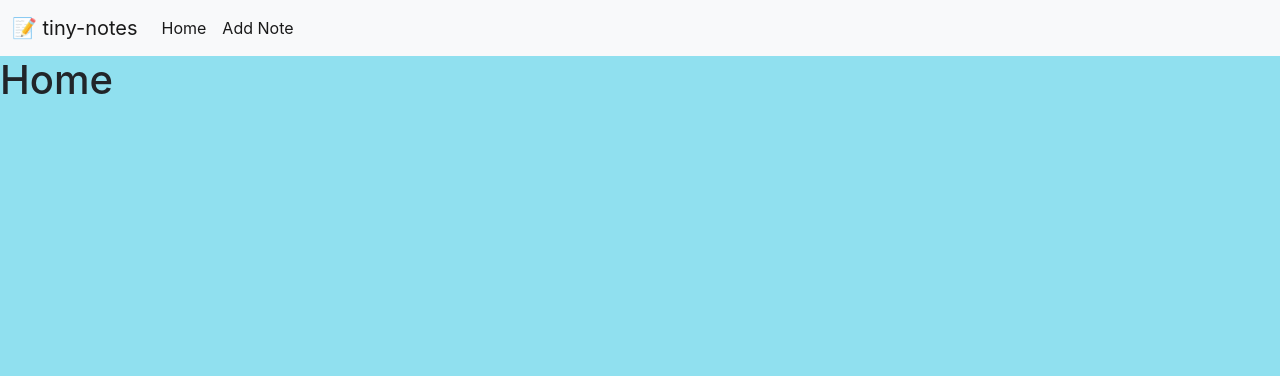
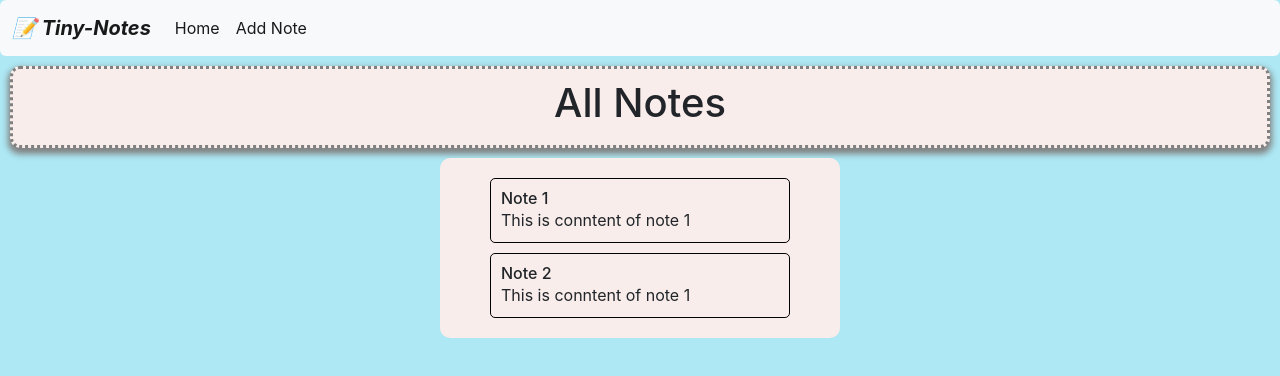
Before and after one commit to AvishkarMandlik/tiny-notes, a React (Create React App) app: page / in a window 1280 px wide. Shown: the top 376 px of the page. Built offline with nearby package versions, Linux system fonts and the light colour scheme.

Commit message:
home view added

```diff
--- a/src/components/Navbar/Navbar.js
+++ b/src/components/Navbar/Navbar.js
@@ -4,9 +4,9 @@
 function Navbar() {
   return (
     <div>
-      <nav class="navbar navbar-expand-lg bg-light">
+      <nav class="navbar navbar-expand-lg bg-light rounded ">
         <div class="container-fluid">
-          <Link class="navbar-brand" href="#">📝 tiny-notes</Link>
+          <Link class="navbar-brand fst-italic fw-bold" href="#">📝 Tiny-Notes</Link>
           <button class="navbar-toggler" type="button" data-bs-toggle="collapse" data-bs-target="#navbarNav"
             aria-controls="navbarNav"
             aria-expanded="false"
--- /dev/null
+++ b/src/components/Note/Note.css
@@ -0,0 +1,18 @@
+.card-note{
+    border: 1px solid black;
+    width: 300px;
+    border-radius: 5px;
+    margin: 10px;
+    padding: 10px;
+    display: block;
+    margin-left: auto;
+    margin-right: auto;
+}
+
+.card-note-title{
+    margin: 0;
+}
+
+.card-note-content{
+    margin: 0;
+}
--- /dev/null
+++ b/src/components/Note/Note.js
@@ -0,0 +1,12 @@
+import React from 'react'
+import "./Note.css"
+function Note({title,content}) {
+  return (
+    <div className='card-note'>
+        <h6 className='card-note-title'>{title}</h6>
+        <p className='card-note-content'>{content}</p>
+    </div>
+  )
+}
+
+export default Note
--- a/src/index.css
+++ b/src/index.css
@@ -5,7 +5,7 @@
     sans-serif;
   -webkit-font-smoothing: antialiased;
   -moz-osx-font-smoothing: grayscale;
-  background-color: #90e0ef !important;
+  background-color: #ade8f4 !important;
 }
 
 code {
--- a/src/views/Home/Home.css
+++ b/src/views/Home/Home.css
@@ -0,0 +1,21 @@
+.app-title-container{
+margin: 10px;
+padding: 10px;
+border-radius: 10px;
+box-shadow: 0px 4px 6px 2px grey;
+background-color:#f8edeb;
+border: 3px dotted grey;
+}
+
+.app-title{
+    text-align: center;
+}
+
+.notes-container{
+    background-color: #f8edeb;
+    padding: 10px;
+    width: 400px;
+    margin-left: auto;
+    margin-right: auto;
+    border-radius: 10px;
+}
--- a/src/views/Home/Home.js
+++ b/src/views/Home/Home.js
@@ -1,11 +1,38 @@
-import React from 'react'
+import React, {useState,useEffect} from 'react'
 import "./Home.css"
-import Navbar from "../../components/Navbar/Navbar"
+
+import Navbar from "./../../components/Navbar/Navbar"
+import Note from "./../../components/Note/Note"
+
 function Home() {
+
+  const [notes,setNotes] = useState([
+    {
+      title : "Note 1",
+      content : "This is conntent of note 1"
+    },
+    {
+      title : "Note 2",
+      content : "This is conntent of note 1"
+    }
+  ])
+
+
   return (
     <div>
       <Navbar />
-        <h1>Home</h1>
+      <div className="app-title-container">
+        <h1 className="app-title">All Notes</h1>
+      </div>
+      <div className="notes-container">
+        {
+        notes.map((note,index)=>{
+          return(
+            <Note title={note.title} content={note.content}/>
+          )
+        })
+        }
+      </div>
     </div>
   )
 }
```
